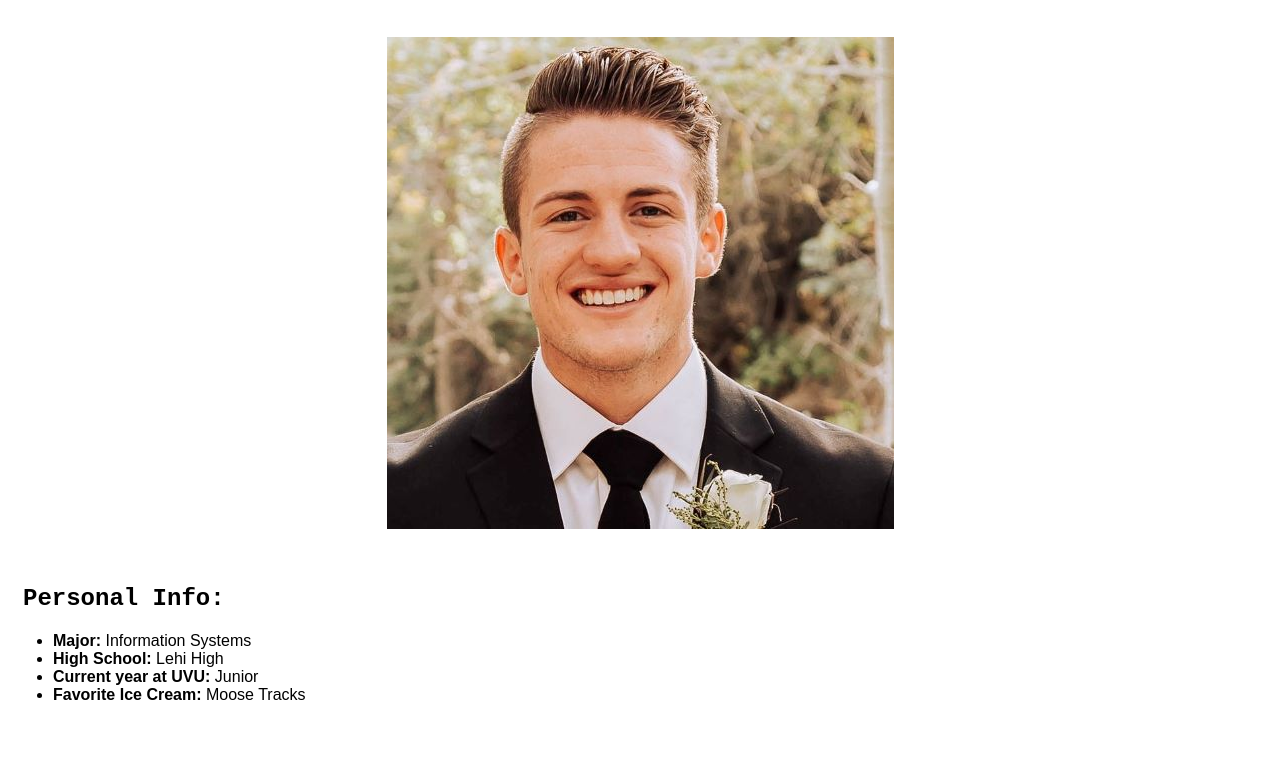
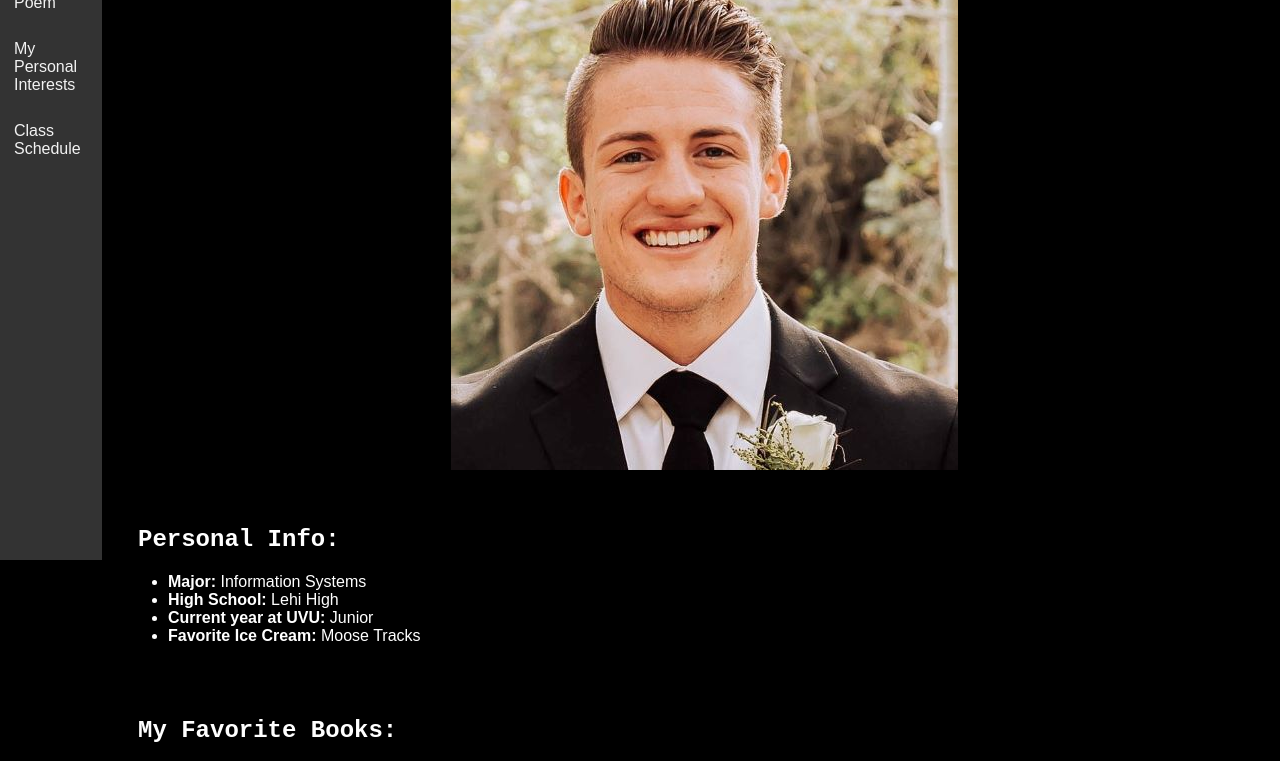
Before and after one commit to landoncuff/landoncuff.github.io, a plain HTML site: page index.html in a window 1280 px wide. Shown: the part 240-1001 px from the top of the page. Drawn offline with Linux system fonts and the light colour scheme.

Commit message:
May21Part2

```diff
--- a/styles/styles.css
+++ b/styles/styles.css
@@ -1,13 +1,13 @@
-.background {
-    background-image: url(../img/ocean.jpg);
-}
 body{
     font-family: Arial, Helvetica, sans-serif;
-    padding: 5px;
-    color: black;
+    background-color: black;
+    width: 100%;
+    color: white;
+    margin: 0;
 }
-body, html {
-    height: 100%;
+.space{
+    margin-left: 10%;
+    align-content: center;
 }
 h1 {
     font-family: 'Brush Script MT', cursive;
@@ -17,6 +17,8 @@ h1 {
 h2 {
     font-family: 'Courier New', Courier, monospace;
     padding-left: 10px;
+    margin-left: auto;
+    display: block;
 }
 img {
     display: block;
@@ -50,15 +52,18 @@ p {
 
     color: white;
 }
+
+
 #navbar {
     overflow: hidden;
     background-color: #333;
+    width: 8%;
+    position: fixed;
+    height: 100%;
 }
 #navbar a {
-    float: left;
     display: block;
     color: #f2f2f2;
-    text-align: center;
     padding: 14px;
     text-decoration: none;
 }
@@ -66,9 +71,10 @@ p {
     padding: 16px;
 }
 .sticky {
-    position: fixed;
+    position:fixed;
     top: 0;
-    width: 100%;
+    left: 0%;
+    margin-right: 89%;
 }
 .sticky + .content {
     padding-top: 60px;
```
